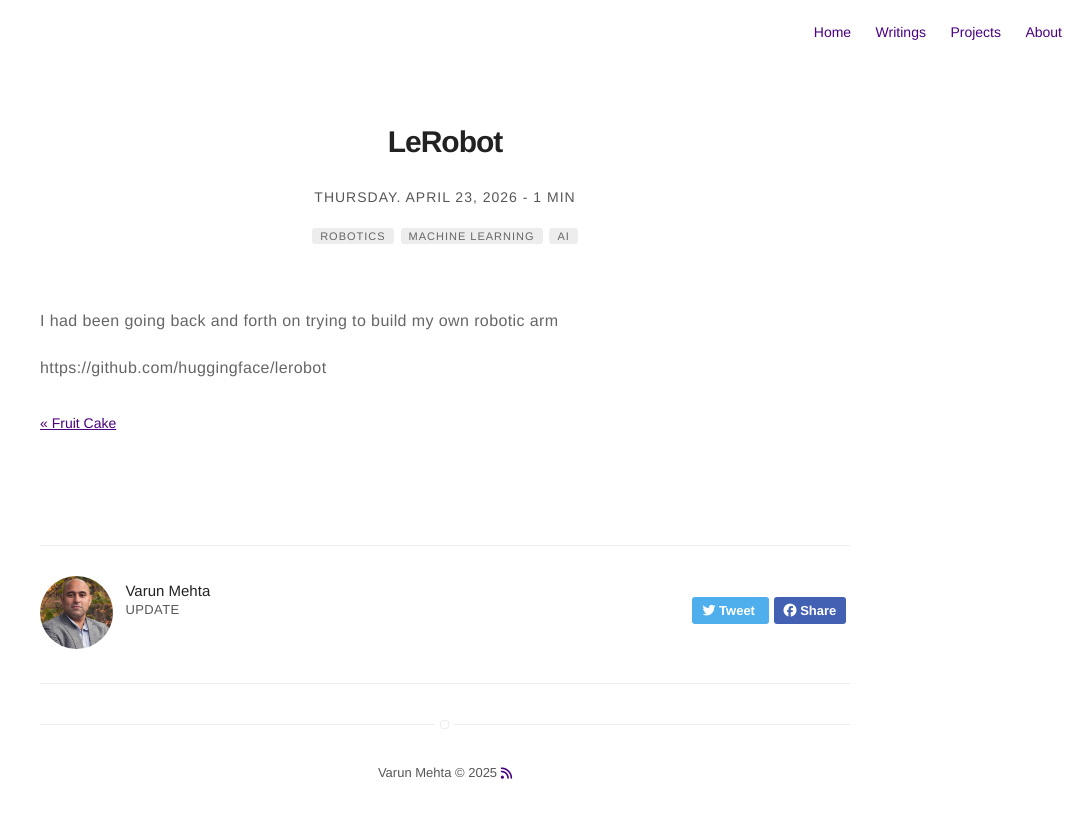
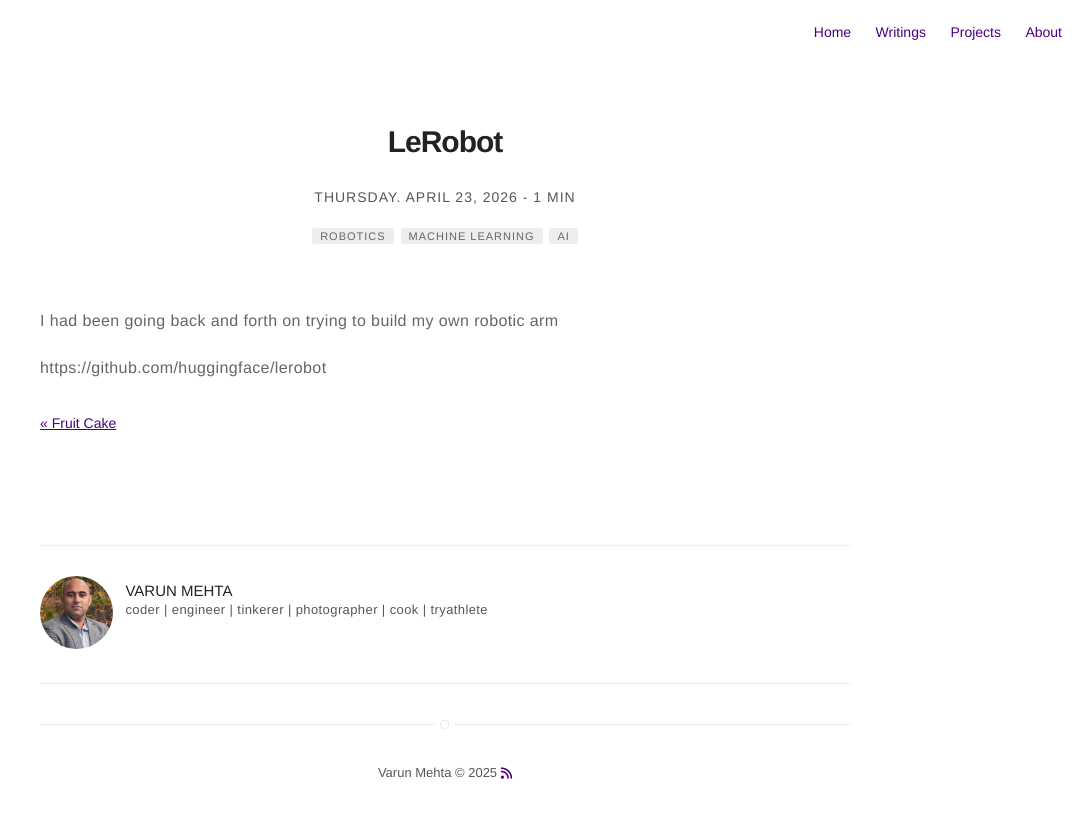
Before and after one commit to varunmehta/varunmehta.github.io, a Jekyll site: the page built from _posts/2026-04-23-lerobot.md, in a window 1280 px wide. Shown: the top 818 px of the page, without its empty margins (195-1280 px from the left). Built offline with Jekyll 4.4.1, drawn with Linux system fonts in a browser that asks for light colours; nearby versions of some CDN libraries.

Commit message:
corrections

```diff
--- a/_config.yml
+++ b/_config.yml
@@ -49,8 +49,8 @@ email: varun.mehta.r@gmail.com
 
 authors:
   varunmehta:
-    name: Varun Mehta
-    bio: UPDATE
+    name: VARUN MEHTA
+    bio: coder | engineer | tinkerer | photographer | cook | tryathlete
     external-image: false
     picture: assets/images/profile.jpg
     bluesky: varunmehta.bsky.social
--- a/_includes/author.html
+++ b/_includes/author.html
@@ -14,7 +14,7 @@
         <div class="share">
             <!-- Note: Only use three share links if your site width is set to large -->
             <!-- If site width is set to normal, you may choose any two share links -->
-            <a
+            <!-- <a
                 class="twitter"
                 href="https://twitter.com/intent/tweet?text={{ site.url }}{{ page.url }} - {{ page.title }} by @{{ site.authors[page.author].twitter }}"
             >
@@ -29,7 +29,7 @@
             >
                 <i class="fa-brands fa-facebook"></i>
                 <span class="icon-facebook-rect">Share</span>
-            </a>
+            </a> -->
 
             <!-- <a class="linkedin" href="https://www.linkedin.com/shareArticle?mini=true&amp;url={{ site.url }}{{ page.url }}&amp;title={{ page.title }}&amp;summary={{ page.description }}&amp;source={{ site.url }}" target="_blank">
                 <i class="fa-brands fa-linkedin"></i>
```
Also changed, not shown: about.md (+2 -0 lines), assets/images/favicon/favicon.ico, assets/images/favicon/favicon_old.ico (added).
